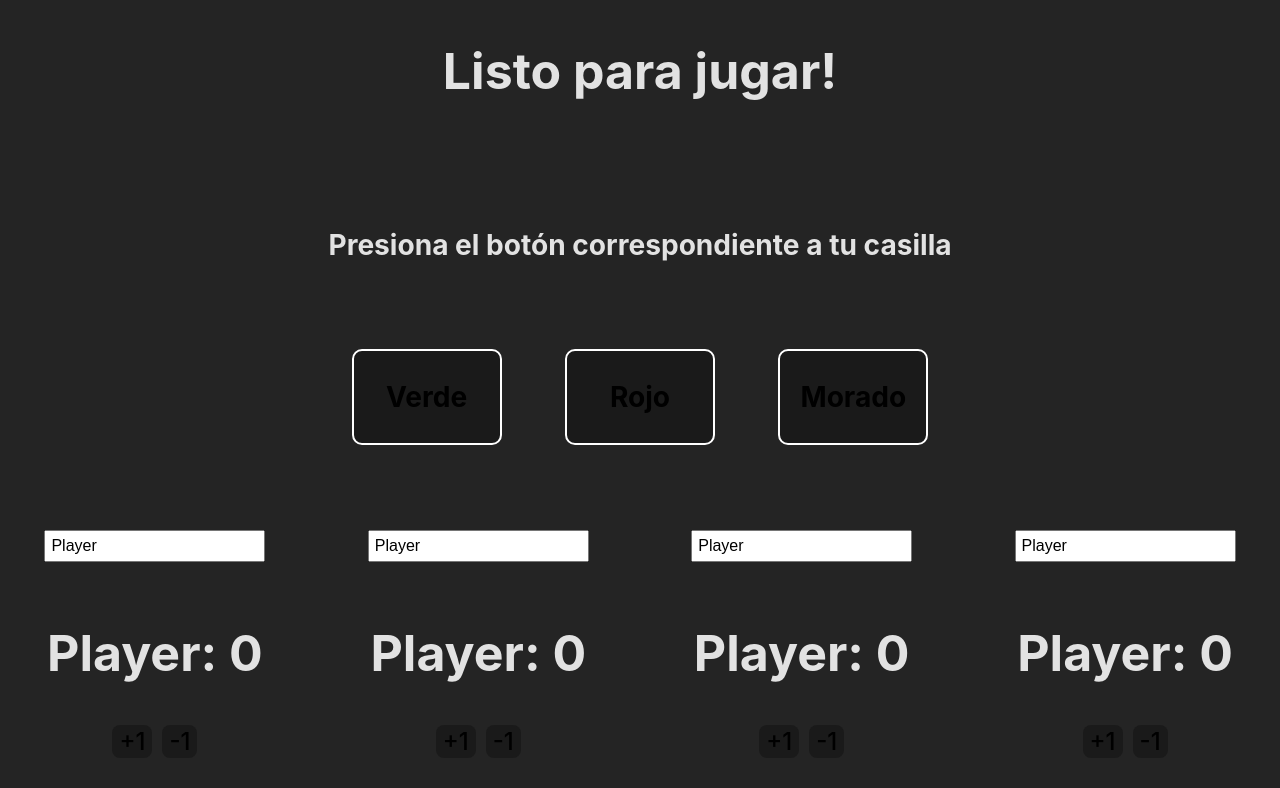
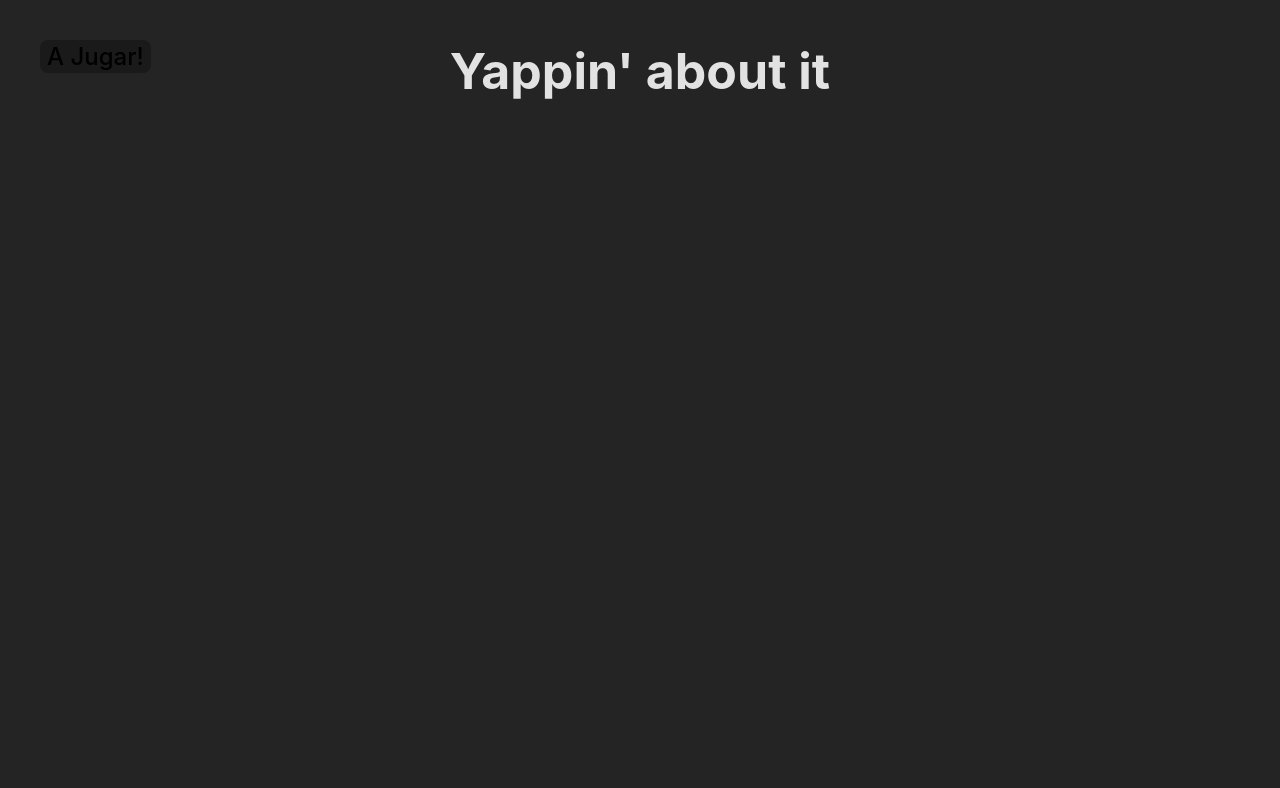
Before and after one commit to VideoCheese3773/ST-Game1, a React (Vite) app: page / in a window 1280 px wide. Shown: the top 788 px of the page. Built offline with nearby package versions, Linux system fonts and the light colour scheme.

Commit message:
new usestates in App.jsx improved counter component new component: toggle

```diff
--- a/src/App.jsx
+++ b/src/App.jsx
@@ -1,6 +1,7 @@
 import { useEffect, useState } from 'react'
-import Counter from './counter.jsx';
+import {Counter} from './counter.jsx';
 import './App.css'
+import { Toggle } from './Toggle.jsx';
 
 const good = [
   {
@@ -141,6 +142,16 @@ function App() {
   const [title, setTitle] = useState()
   const [text, setText] = useState()
   const [backgroundColor, setBackgroundColor] = useState('');
+  const [intro, setIntro] = useState(true)
+  const [count1, setCount1] = useState(0);
+  const [label1, setLabel1] = useState('Jugador 1')
+  const [count2, setCount2] = useState(0);
+  const [label2, setLabel2] = useState('Jugador 2')
+  const [count3, setCount3] = useState(0);
+  const [label3, setLabel3] = useState('Jugador 3')
+  const [count4, setCount4] = useState(0);
+  const [label4, setLabel4] = useState('Jugador 4')
+
 
   useEffect(() => {
     setTitle('Listo para jugar!')
@@ -168,11 +179,22 @@ function App() {
     setBackgroundColor('purple')
   };
 
-
+  const handleIntroDisplay = () => {
+    setIntro(intro => !intro)
+  }
 
   return (
     <>
-    <div className='game'  style={{ backgroundColor }}>
+      {
+        intro
+        ?<Toggle clickAction={handleIntroDisplay} textContent={'A Jugar!'}></Toggle>
+        :<Toggle clickAction={handleIntroDisplay} textContent={'Volver a instrucciones'}></Toggle>
+      }
+      {intro
+        ? (<div className='game' style={{ backgroundColor }}>
+          <h1>Yappin&apos; about it</h1>
+        </div>)
+        : (<div className='game' style={{ backgroundColor }}>
           <h1>{title}</h1>
           <h3 className='textDisplay'>{text}</h3>
           <div className='buttonContainer'>
@@ -181,12 +203,13 @@ function App() {
             <button className='textButton' onClick={handleChallengeButtonClick}><h3>Morado</h3></button>
           </div>
           <div className='counters'>
-      <Counter />
-      <Counter />
-      <Counter />
-      <Counter />
+            <Counter count={count1} setCount={setCount1} label={label1} setLabel={setLabel1}/>
+            <Counter count={count2} setCount={setCount2} label={label2} setLabel={setLabel2}/>
+            <Counter count={count3} setCount={setCount3} label={label3} setLabel={setLabel3}/>
+            <Counter count={count4} setCount={setCount4} label={label4} setLabel={setLabel4}/>
           </div>
-    </div>
+        </div>)
+      }
 
     </>
   )
--- a/src/counter.jsx
+++ b/src/counter.jsx
@@ -1,15 +1,16 @@
-import React, { useState } from 'react';
+export function Counter (props) {
+    // eslint-disable-next-line react/prop-types
+    const {count, setCount, label, setLabel} = props
 
-const Counter = () => {
-    const [count, setCount] = useState(0);
-    const [label, setLabel] = useState('Player');
 
     const increment = () => {
         setCount(count + 1);
     };
 
     const decrement = () => {
-        setCount(count - 1);
+        count<=0
+        ? setCount(0)
+        : setCount(count - 1)
     };
 
     const handleLabelChange = (e) => {
@@ -31,5 +32,3 @@ const Counter = () => {
         </div>
     );
 };
-
-export default Counter;
--- a/src/index.css
+++ b/src/index.css
@@ -1,4 +1,4 @@
-#root{
+#root {
   padding: 0px;
   margin: 0px;
   font-size: 150%;
@@ -24,6 +24,7 @@ a {
   color: #646cff;
   text-decoration: inherit;
 }
+
 a:hover {
   color: #535bf2;
 }
@@ -36,7 +37,7 @@ body {
 
 }
 
-.game{
+.game {
   height: 100vh;
   width: 100vw;
   display: flex;
@@ -49,7 +50,7 @@ h1 {
   font-size: 50px;
 }
 
-.textDisplay{
+.textDisplay {
   height: 30vh;
   padding-left: 20px;
   padding-right: 20px;
@@ -70,6 +71,7 @@ button {
   cursor: pointer;
   transition: border-color 0.25s;
 }
+
 button:hover {
   border-color: #646cff;
 }
@@ -79,7 +81,7 @@ button:focus-visible {
   outline: 4px auto -webkit-focus-ring-color;
 }
 
-.buttonContainer{
+.buttonContainer {
   height: auto;
   width: 50vw;
   display: flex;
@@ -88,7 +90,7 @@ button:focus-visible {
   margin-bottom: 30px;
 }
 
-.textButton{
+.textButton {
   display: flex;
   flex-direction: column;
   align-items: center;
@@ -100,7 +102,7 @@ button:focus-visible {
   border-width: 2px;
 }
 
-.counters{
+.counters {
   width: 80vw;
   display: flex;
   justify-content: center;
@@ -109,8 +111,14 @@ button:focus-visible {
   margin-bottom: 5vh;
 }
 
+.toggler {
+  position: absolute;
+  top: 40px;
+  left: 40px;
+}
+
 @media (max-width: 414px) {
-  #root{
+  #root {
     font-size: 14px;
   }
 
@@ -118,7 +126,7 @@ button:focus-visible {
     font-size: 30px;
   }
 
-  .buttonContainer{
+  .buttonContainer {
     height: auto;
     width: 50vw;
     display: flex;
@@ -128,7 +136,7 @@ button:focus-visible {
     margin-bottom: 5px;
   }
 
-  .textButton{
+  .textButton {
     margin-bottom: 15px;
   }
 }
--- /dev/null
+++ b/src/toggle.jsx
@@ -0,0 +1,8 @@
+export function Toggle (props) {
+    // eslint-disable-next-line react/prop-types
+    const { clickAction, textContent } = props
+
+    return (
+        <button className="toggler" onClick={clickAction}>{textContent}</button>
+    );
+};
```
Lines whose indentation alone changed are shown as unchanged.
